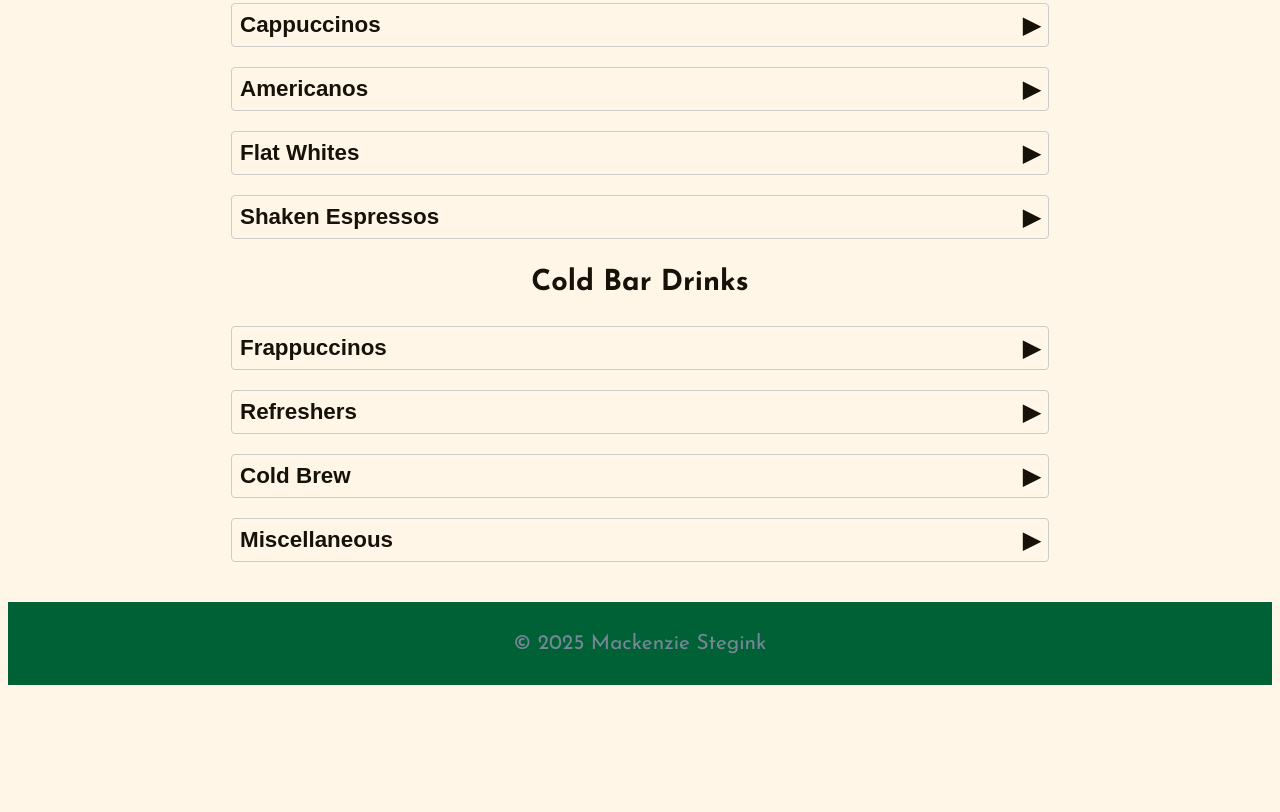
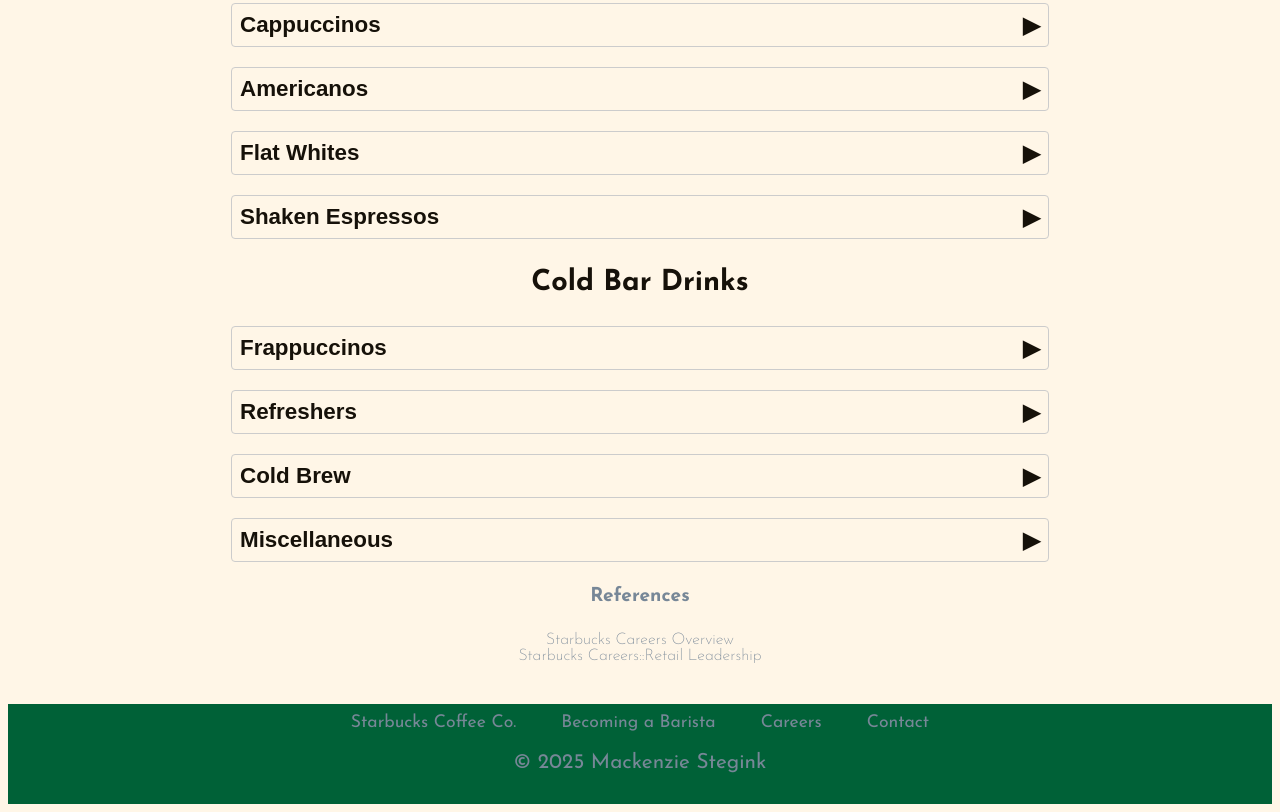
Before and after one commit to msteg101/msteg101.github.io, a plain HTML site: page barista.html in a window 1280 px wide. Shown: the part 828-1640 px from the top of the page. Before the commit the page ends 1521 px from the top, so only its background shows below. Drawn offline with Linux system fonts and the light colour scheme.

Commit message:
footer links

```diff
--- a/barista.html
+++ b/barista.html
@@ -81,8 +81,20 @@
             <summary>Miscellaneous</summary>
             <p>Information about Shaken Espressos goes here...</p>
         </details>
+
+        <div class="references">
+            <h4>References</h4>
+            <ul>
+                <li><a href="https://careers.starbucks.com/discover-opportunities/retail">Starbucks Careers Overview</a></li>
+                <li><a href="https://careers.starbucks.com/discover-opportunities/retail-leadership">Starbucks Careers::Retail Leadership</a></li>
+            </ul>
+        </div>
     </main>
     <footer>
+        <a href="starbuckscoffee.html">Starbucks&nbsp;Coffee&nbsp;Co.</a>
+        <a href="barista.html">Becoming&nbsp;a&nbsp;Barista</a>
+        <a href="careers.html">Careers</a>
+        <a href="contact.html">Contact</a>
         <p>&copy; 2025 Mackenzie Stegink</p>
     </footer>
 </body>
--- a/styles.css
+++ b/styles.css
@@ -81,11 +81,9 @@ h1 {
     margin: 0 auto;
     padding: 0;
 }
-
 p {
     font-size: 1.3em;
 }
-
 .history {
     flex: 1 1 50%;
     padding: 0 20px;
@@ -93,12 +91,10 @@ p {
     font-size: 1.3rem;
     margin-right: 3rem;
 }
-
 .sbhero {
     flex: 0 0 40%;
     padding-left: 20px;
 }
-
 .hero-row {
     display: flex;
     align-items: flex-start;
@@ -107,7 +103,6 @@ p {
     margin: 0 auto;
     padding: 0 16px;
 }
-
 .expansion {
     max-width: 800px;
     margin: 24px auto;
@@ -115,7 +110,6 @@ p {
     text-align: center;
     font-size: 1.5rem;
 }
-
 img.swirl {
     width: 92%;
     max-width: 100%;
@@ -123,7 +117,6 @@ img.swirl {
     display: block;
     justify-content: center;
 }
-
 .sbhero img {
     width: 80%;
     height: auto;
@@ -157,7 +150,6 @@ hr#linebreak {
     max-width: 800px;
     padding: 0 20px;
 }
-
 table {
     width: 100%;
     margin: 0 auto;
@@ -167,7 +159,6 @@ table {
     border-spacing: 20px;
     text-align: center;
 }
-
 .page-previews {
     display: flex;
     justify-content: center;
@@ -180,12 +171,10 @@ table {
     margin-left: auto;
     margin-right: auto;
 }
-
 .preview-item {
   flex: 1;
   text-align: center;
 }
-
 .preview-item img {
   width: 100%;
   aspect-ratio: 1 / 1;
@@ -193,20 +182,17 @@ table {
   display: block;
   border-radius: 6px;
 }
-
 .preview-item p {
   margin-top: 10px;
   font-size: 1rem;
   line-height: 1.4;
   max-width: 100%;
 }
-
 .page-previews > * {
   flex: 0 0 calc((100% - 40px) / 3);
   max-width: calc((100% - 40px) / 3);
   display: block;
 }
-
 .page-previews img {
   width: 100%;
   height: auto;
@@ -215,18 +201,15 @@ table {
   display: block;
   border-radius: 6px;
 }
-
 .page-previews img:hover {
   filter: brightness(0.75);
   transform: scale(1.05);
   transition: transform 0.3s ease, filter 0.3s ease;
 }
-
 .page-previews a {
   display: block;
   flex: 1;
 }
-
 .description {
   display: flex;
   justify-content: space-evenly;
@@ -236,7 +219,6 @@ table {
   max-width: 1000px;
   text-align: center;
 }
-
 .video-container {
   display: flex;
   justify-content: center;
@@ -244,7 +226,6 @@ table {
   margin: 20px;
   flex-wrap: wrap;
 }
-
 .mastery {
     max-width: 800px;
     margin: 20px auto;
@@ -252,19 +233,16 @@ table {
     padding: 0 20px;
     text-align: center;
 }
-
 details p {
     text-align: left;
     font-size: 1.1rem;
     line-height: 1.4;
     margin-top: 8px;
 }
-
 details summary {
     font-size: 1.4rem;
     margin: 0;
 }
-
 video {
     width: 500px;
     height: auto;
@@ -272,24 +250,20 @@ video {
     border: 2px solid #333;
     border-radius: 10px;
 }
-
 form {
 	width: 450px;
 	margin: 16px auto;
 	padding: 16px;
 }
-
 input, label, select, textarea {
 	display: block;
 	width: 100%;
 }
-
 label {
 	margin: 0 0 4px 16px;
 	font-weight: bold;
     font-size: 1.3rem;
 }
-
 button {
     background-color: var(--primary);
     color: var(--secondary);
@@ -301,7 +275,6 @@ button {
     margin: 0 auto;
     display: block;
 }
-
 select, input, textarea {
     width: 100%;
     padding: 10px;
@@ -312,7 +285,6 @@ select, input, textarea {
     background-color: #ffffff;
     margin-bottom: 28px;
 }
-
 .pour {
     display: block;
     margin: 20px auto;
@@ -322,7 +294,6 @@ select, input, textarea {
     border: 2px solid #333;
     border-radius: 10px;
 }
-
 footer {
     text-align: center;
     padding: 10px;
@@ -330,7 +301,6 @@ footer {
     color: var(--accent);
     margin-top: 40px;
 }
-
 details {
   border: 1px solid #ccc;
   border-radius: 4px;
@@ -340,7 +310,6 @@ details {
   max-width: 800px;
   margin: 20px auto;
 }
-
 .career-block {
   display: flex;
   align-items: center;
@@ -350,15 +319,12 @@ details {
   max-width: 1000px;
   padding: 0 1rem;
 }
-
 .career-block > .career-image {
   flex: 0 0 300px;
 }
-
 .career-block > .career-text {
   flex: 1;
 }
-
 .career-image img {
   width: 100%;
   height: auto;
@@ -366,16 +332,13 @@ details {
   border-radius: 10px;
   object-fit: cover;
 }
-
 .career-block.reverse {
   flex-direction: row-reverse;
 }
-
 #required-fields {
     text-align: center;
     color: var(--accent);
 }
-
 .career-hero {
     margin: 0;
     padding: 0;
@@ -387,23 +350,47 @@ details {
     display: block;
     height: auto;
 }
-
 summary {
   font-weight: bold;
   cursor: pointer;
   list-style: none;
 }
-
 summary::-webkit-details-marker {
   display: none;
 }
-
 summary::after {
   content: "▶";
   float: right;
   transition: transform 0.3s ease;
 }
-
 details[open] summary::after {
   transform: rotate(90deg);
 }
+.references {
+    max-width: 800px;
+    margin: 20px auto;
+    font-size: 1.2rem;
+    padding: 0 20px;
+    font-weight: lighter;
+    text-align: center;
+    color: var(--accent);
+
+}
+.references a {
+    text-decoration: none;
+    color: var(--accent);
+}
+.references ul {
+    list-style: none;
+    padding: 0;
+    font-size: 1rem;
+    font-weight: lighter;
+}
+footer a {
+    text-decoration: none;
+    color: var(--accent);
+    margin: 0 10px;
+    font-size: 1.1rem;
+    background-color: #006137;
+    padding: 10px;
+}
```
Also changed, not shown: careers.html (+10 -0 lines), contact.html (+4 -0 lines), index.html (+4 -0 lines), starbuckscoffee.html (+12 -0 lines).
